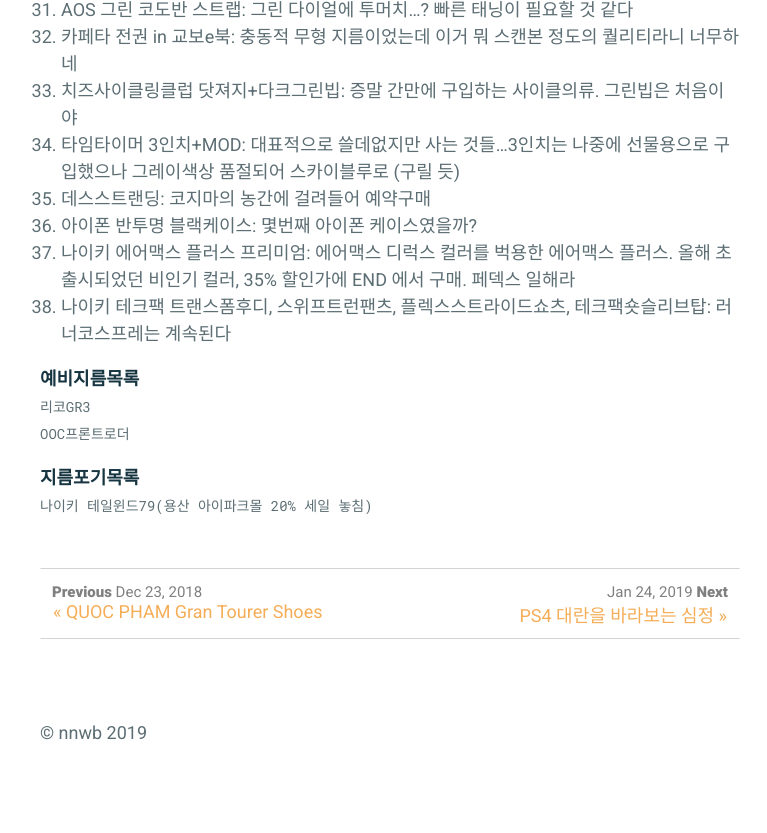
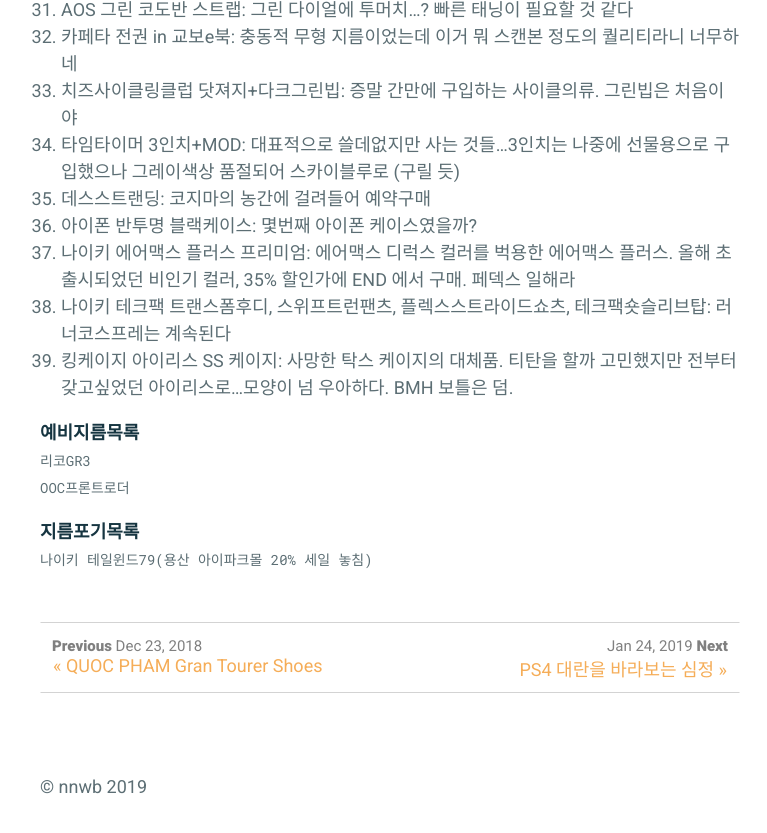
Before and after one commit to nnwb/nnwb.github.io, a Jekyll site: the page built from _posts/2019-01-01-2019buy.md, in a window 1280 px wide and 900 px high, scrolled down 1396 px. Shown: the top 833 px of the window, without its empty margins (250-1017 px from the left). Built offline with Jekyll 4.4.1, drawn with Linux system fonts in a browser that asks for light colours; comment, search, counter and statistics services are not loaded.

Commit message:
Update 2019-01-01-2019buy.md

```diff
--- a/_posts/2019-01-01-2019buy.md
+++ b/_posts/2019-01-01-2019buy.md
@@ -49,6 +49,7 @@ comments: true
 36. 아이폰 반투명 블랙케이스: 몇번째 아이폰 케이스였을까?
 37. 나이키 에어맥스 플러스 프리미엄: 에어맥스 디럭스 컬러를 벅용한 에어맥스 플러스. 올해 초 출시되었던 비인기 컬러, 35% 할인가에 END 에서 구매. 페덱스 일해라
 38. 나이키 테크팩 트랜스폼후디, 스위프트런팬츠, 플렉스스트라이드쇼츠, 테크팩숏슬리브탑: 러너코스프레는 계속된다
+39. 킹케이지 아이리스 SS 케이지: 사망한 탁스 케이지의 대체품. 티탄을 할까 고민했지만 전부터 갖고싶었던 아이리스로...모양이 넘 우아하다. BMH 보틀은 덤.
 
 **예비지름목록**
 `리코GR3`
```
